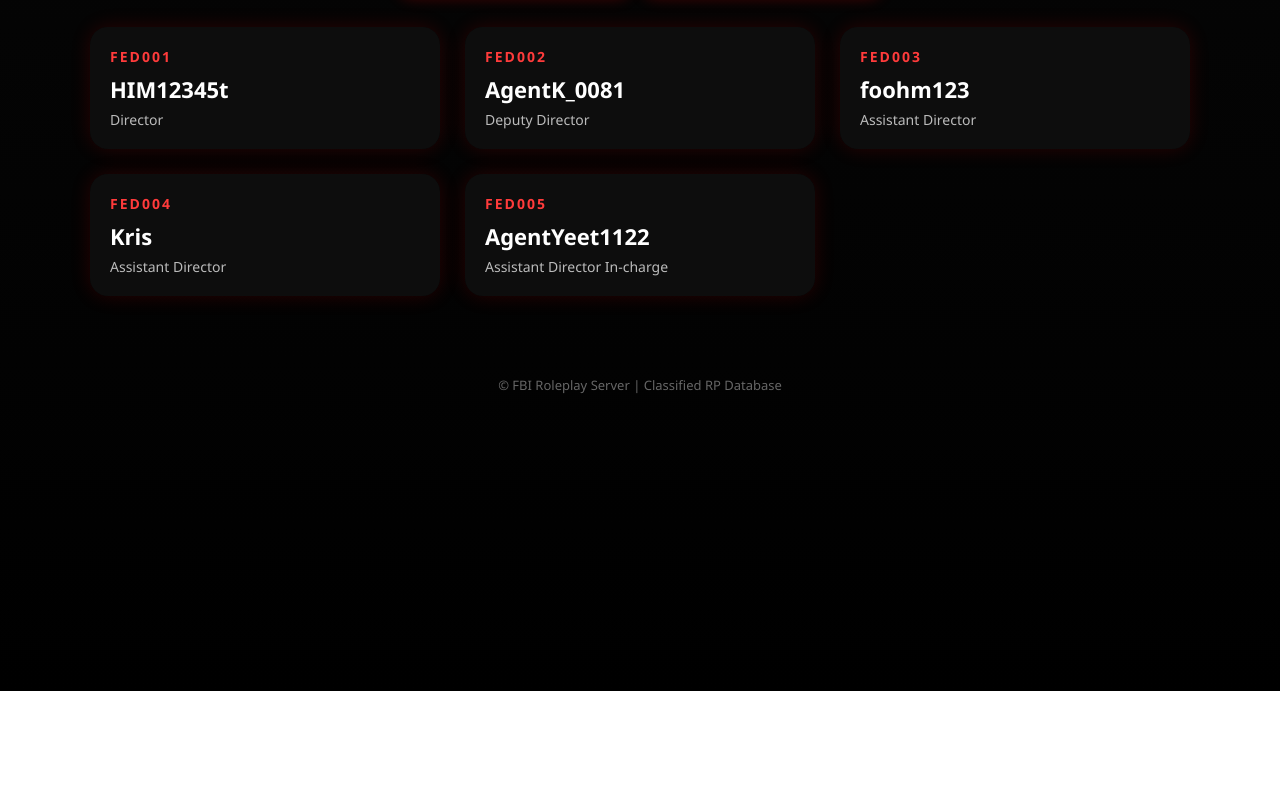
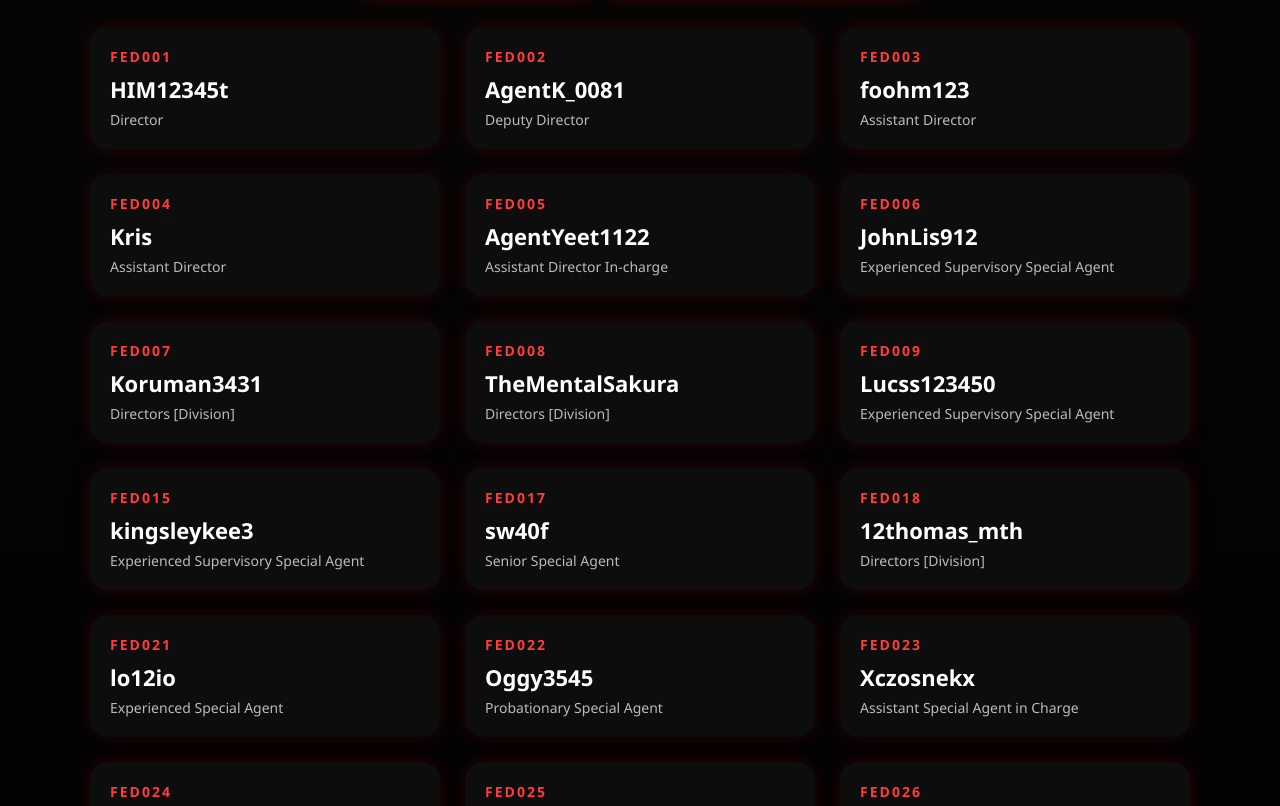
Before and after one commit to AgentK0081/FBI-TEAM-ROBLOX, a plain HTML site: page index.html in a window 1280 px wide. Shown: the part 139-945 px from the top of the page. Before the commit the page ends 830 px from the top, so only its background shows below. Drawn offline with Linux system fonts and the light colour scheme.

Commit message:
Update ranks and add new members in index.html

```diff
--- a/index.html
+++ b/index.html
@@ -133,9 +133,14 @@
     <option value="Assistant Director">Assistant Director</option>
     <option value="Assistant Director In-charge">Assistant Director In-charge</option>
     <option value="Directors [Division]">Directors [Division]</option>
-    <option value="Senior Agent">Senior Agent</option>
+    <option value="Special Agent in Charge">Special Agent in Charge</option>
+    <option value="Assistant Special Agent in Charge">Assistant Special Agent in Charge</option>
+    <option value="Experienced Supervisory Special Agent">Experienced Supervisory Special Agent</option>
+    <option value="Supervisory Special Agent">Supervisory Special Agent</option>
+    <option value="Senior Special Agent">Senior Agent</option>
+    <option value="Experienced Special Agent">Experienced Special Agent</option>
     <option value="Special Agent">Special Agent</option>
-    <option value="Field Agent">Field Agent</option>
+    <option value="Probationary Special Agent">Probationary Special Agent</option>
   </select>
 </div>
 
@@ -150,6 +155,36 @@
     { callsign: "FED003", username: "foohm123", rank: "Assistant Director" },
     { callsign: "FED004", username: "Kris", rank: "Assistant Director" },
     { callsign: "FED005", username: "AgentYeet1122", rank: "Assistant Director In-charge" },
+    { callsign: "FED006", username: "JohnLis912", rank: "Experienced Supervisory Special Agent" },
+    { callsign: "FED007", username: "Koruman3431", rank: "Directors [Division]" },
+    { callsign: "FED008", username: "TheMentalSakura", rank: "Directors [Division]" },
+    { callsign: "FED009", username: "Lucss123450", rank: "Experienced Supervisory Special Agent" },
+    { callsign: "FED015", username: "kingsleykee3", rank: "Experienced Supervisory Special Agent" },
+    { callsign: "FED017", username: "sw40f", rank: "Senior Special Agent" },
+    { callsign: "FED018", username: "12thomas_mth", rank: "Directors [Division]" },
+    { callsign: "FED021", username: "lo12io", rank: "Experienced Special Agent" },
+    { callsign: "FED022", username: "Oggy3545", rank: "Probationary Special Agent" },
+    { callsign: "FED023", username: "Xczosnekx", rank: "Assistant Special Agent in Charge" },
+    { callsign: "FED024", username: "KILLER_FF12345", rank: "Special Agent" },
+    { callsign: "FED025", username: "Mstar25jy2", rank: "Special Agent in Charge" },
+    { callsign: "FED026", username: "Aviorum", rank: "Probationary Special Agent" },
+    { callsign: "FED027", username: "apple34555", rank: "Probationary Special Agent" },
+    { callsign: "FED028", username: "energyfire2020", rank: "Senior Special Agent" },
+    { callsign: "FED029", username: "RushoRoblox", rank: "Special Agent" },
+    { callsign: "FED030", username: "CallmePrinzzzz", rank: "Experienced Special Agent" },
+    { callsign: "FED031", username: "tomatocakelikeme", rank: "Experienced Special Agent" },
+    { callsign: "FED032", username: "NoobiiFr", rank: "Special Agent" },
+    { callsign: "FED033", username: "wAzup2029", rank: "Special Agent" },
+    { callsign: "FED034", username: "smileyhorseshoe", rank: "Probationary Special Agent" },
+    { callsign: "FED035", username: "Skymitar_1", rank: "Special Agent" },
+    { callsign: "FED037", username: "chathho", rank: "Probationary Special Agent" },
+    { callsign: "FED040", username: "TheOriginalAaron", rank: "Probationary Special Agent" },
+    { callsign: "FED042", username: "InspetorRodrigo13", rank: "Probationary Special Agent" },
+    { callsign: "FED044", username: "Olga_BANPRO", rank: "Special Agent" },
+    { callsign: "FED045", username: "Agent_Bloom4", rank: "Special Agent" },
+    { callsign: "FED047", username: "miska20210", rank: "Probationary Special Agent" },
+    { callsign: "FED050", username: "depascal123456", rank: "Probationary Special Agent" },
+    { callsign: "FED045", username: "sw40f", rank: "Senior Special Agent" },
   ];
 
   const list = document.getElementById('memberList');
```
